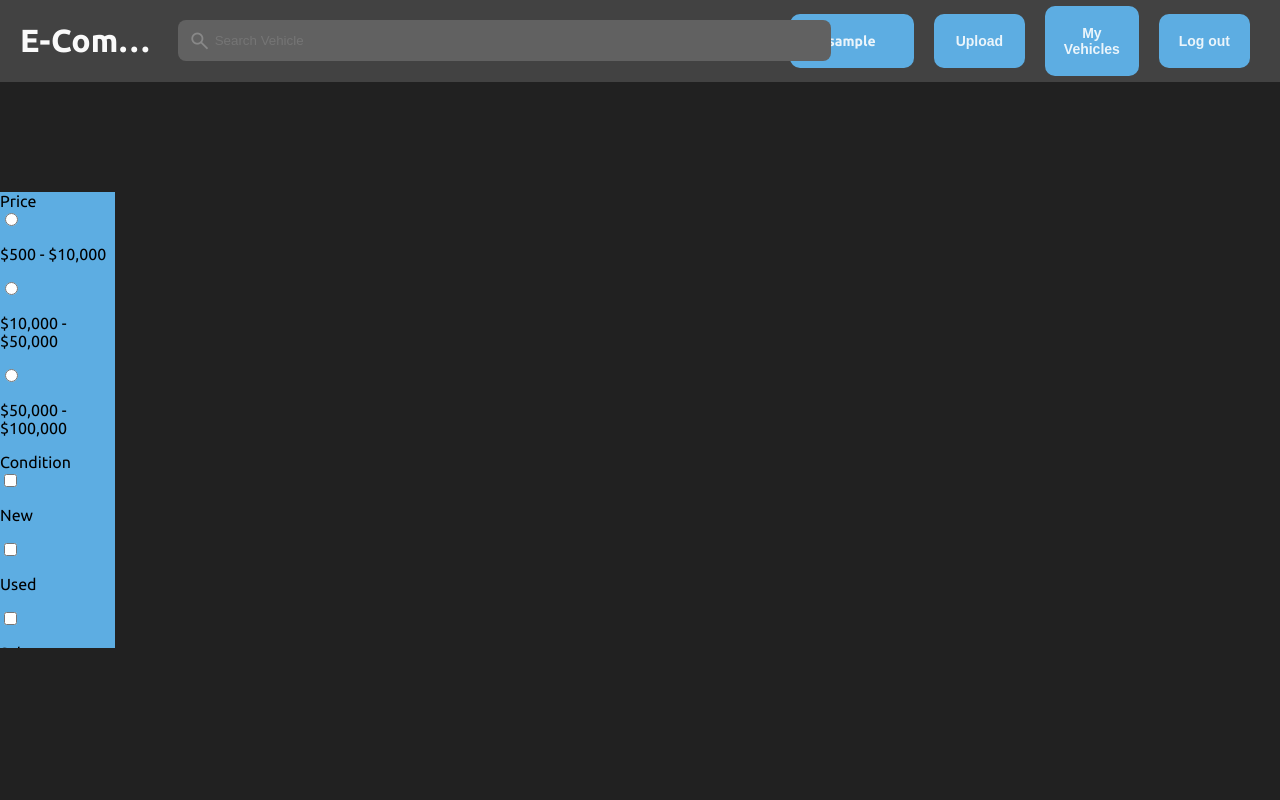
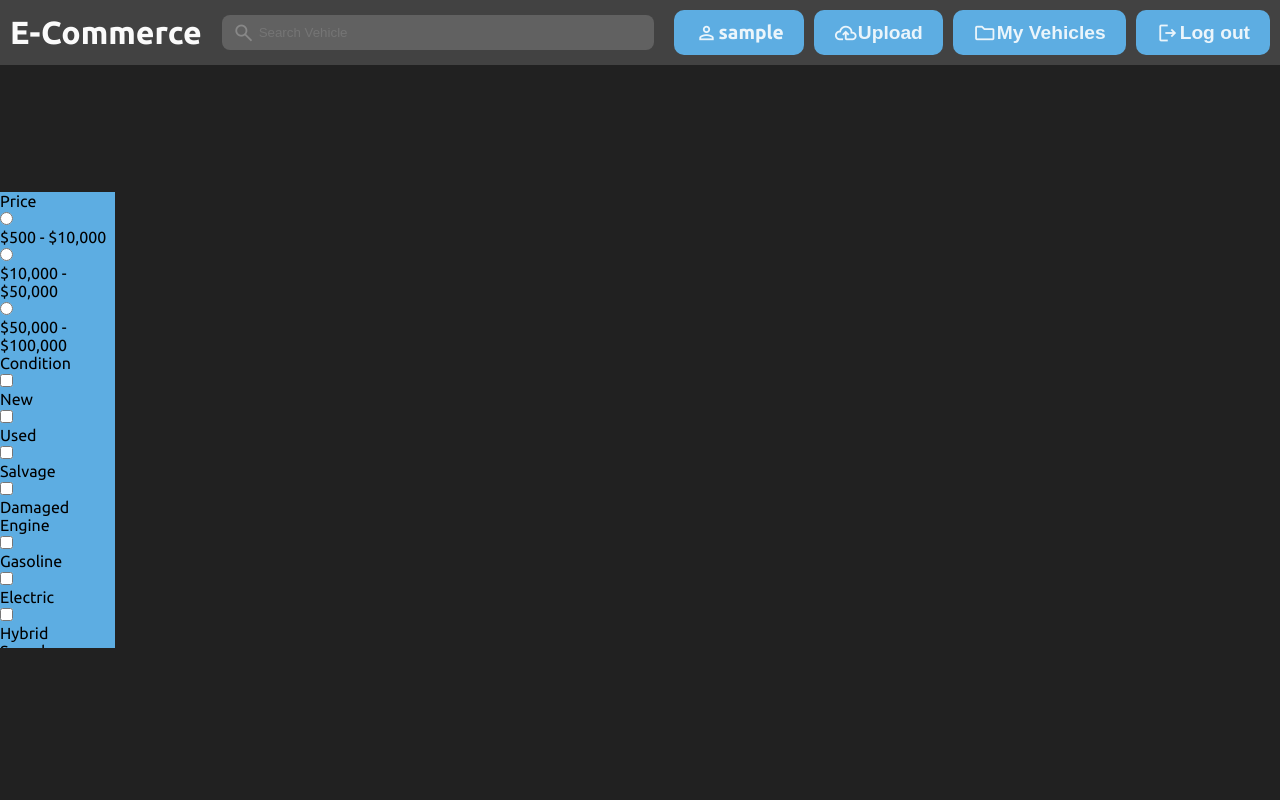
Before and after one commit to DeanWinchester01/ecommerceProject, a Flask app: template templates/page.html in a window 1280 px wide. Run offline with Flask 3, Linux system fonts and the light colour scheme; the template is opened without the code that fills it: most values are stand-ins (such as "Sample title", 1, 10 or a date in 2020).

Commit message:
Fixed header-right-buttons and searchbar positioning

```diff
--- a/static/css/page.css
+++ b/static/css/page.css
@@ -1,12 +1,20 @@
+* {
+    margin: 0;
+    padding: 0;
+    box-sizing: border-box;
+}
+
 .header {
     align-items: center;
     background-color: #424242;
     display: flex;
+    flex-wrap: nowrap; /* Prevents wrapping unless specified */
     height: auto;
     justify-content: space-between;
     box-sizing: border-box;
+    gap: 20px; /* Space between elements */
+    padding: 10px;
     overflow: hidden;
-    padding: 0 20px;
     width: 100%;
 }
 
@@ -19,9 +27,9 @@
 }
 
 .searchbar-container {
-    min-width: 250px;
+    flex-grow: 1; /* Allows the search bar to take available space */
+    max-width: 60%; /* Prevents it from becoming too wide */
     position: relative;
-    width: 60%;
 }
 
 .searchbar-icon {
@@ -49,29 +57,30 @@
 }
 
 #header-right {
+    display: flex;
     align-items: center;
-    display: flex;
-    flex-shrink: 0;
-    gap: 10px;
-    justify-content: flex-start;
+    gap: 10px; /* Spacing between buttons */
+    flex-shrink: 0; /* Prevents the buttons from shrinking */
 }
 
 .header-right-buttons {
-    align-content: center;
     background-color: #5dade2;
     border: none;
     border-radius: 10px;
     color: #ebf5fb;
-    font-size: 14px;
+    display: flex;
+    font-size: 1.2em;
     font-weight: 600;
-    margin-right: 10px;
-    padding: 4%;
+    height: 45px;
+    justify-content: center;
+    align-items: center;
     text-align: center;
-    white-space: normal;
-    width: 100px;
-    word-wrap: normal;
+    white-space: nowrap;
+    padding: 0 20px; /* Horizontal padding only */
+    line-height: 1;
 }
 
+/* Layout for Items */
 .layout {
     display: flex;
     flex-wrap: wrap;
@@ -104,6 +113,7 @@
     width: 100%;
 }
 
+/* Item View Modal */
 #itemview {
     visibility: hidden;
     padding: 20px;
@@ -160,6 +170,7 @@
     width: 80%;
 }
 
+/* Close Button */
 #close {
     background-color: #ec7063;
     border: none;
@@ -171,6 +182,7 @@
     z-index: 10;
 }
 
+/* Descriptor Styling */
 .descriptor {
     left: 50%;
     position: relative;
@@ -192,6 +204,7 @@
     font-weight: 600;
 }
 
+/* Delete Button */
 .delete {
     align-items: center;
     background-color: #ec7063;
@@ -208,11 +221,7 @@
     transform: translateX(-50%);
 }
 
-.descriptor {
-    left: 0;
-    top: 0;
-}
-
+/* Filter View */
 .filterview {
     background-color: #424242;
     display: grid;
--- a/static/css/style.css
+++ b/static/css/style.css
@@ -2,7 +2,6 @@ html, body {
     height: 100%;
     margin: 0;
     padding: 0;
-    width: 100%;
 }
 
 body {
--- a/static/java/mainpage.js
+++ b/static/java/mainpage.js
@@ -12,7 +12,7 @@ if (document.cookie.includes("email")){
     userLink.value += username
 
     if (isLoggedIn)
-        document.getElementById("welcome").textContent = "Welcome\n"+parts[1].split("=")[1]
+        document.getElementById("welcome").textContent = parts[1].split("=")[1]
 
     /*let links = document.getElementsByClassName("header-right-buttons sidemenu")
     for(let i = 0; i < links.length; i++){
--- a/static/java/pageloading.js
+++ b/static/java/pageloading.js
@@ -1,3 +1,4 @@
+var headerTitle = document.getElementById("header-title")
 var itemView = document.getElementById("itemview")
 var rightHeader = document.getElementById("header-right")
 var layout = document.getElementById("layout")
@@ -22,6 +23,7 @@ document.getElementById("welcome").textContent = cookies[1].split("=")[1]
 
 function ShowBackground(){
     itemView.style.visibility = "hidden"
+    headerTitle.style.filter = "none"
     rightHeader.style.filter = "none"
     layout.style.filter = "none"
     searchBar.style.filter = "none"
@@ -126,6 +128,7 @@ function ShowItem(vehicle) {
     img.src = "/static/images/" + vehicle["_id"] + ".png";
 
     itemView.style.visibility = "visible";
+    headerTitle.style.filter = "blur(10px)";
     rightHeader.style.filter = "blur(10px)";
     layout.style.filter = "blur(10px)";
     searchBar.style.filter = "blur(10px)";
--- a/templates/page.html
+++ b/templates/page.html
@@ -23,7 +23,7 @@
 </head>
 <body>
     <div class="header">
-        <h1>E-Commerce</h1>
+        <h1 id="header-title">E-Commerce</h1>
 
         <div class="searchbar-container">
             <span class="searchbar-icon material-symbols-outlined">search</span>
@@ -31,10 +31,18 @@
         </div>
 
         <div id="header-right">
-            <p class="header-right-buttons sidemenu" id="welcome">{{ username }}</p>
-            <button class="header-right-buttons sidemenu" id="upload" value="/upload">Upload</button>
-            <button class="header-right-buttons sidemenu" id="uploads" value="/page/">My Vehicles</button>
-            <button class="header-right-buttons sidemenu" id="Logout" value="/logout">Log out</button>
+            <p class="header-right-buttons sidemenu" id="welcome">
+                <span class="material-symbols-outlined">person</span> {{ username }}
+            </p>
+            <button class="header-right-buttons sidemenu" id="upload" value="/upload">
+                <span class="material-symbols-outlined">cloud_upload</span> Upload
+            </button>
+            <button class="header-right-buttons sidemenu" id="uploads" value="/page/">
+                <span class="material-symbols-outlined">folder</span> My Vehicles
+            </button>
+            <button class="header-right-buttons sidemenu" id="Logout" value="/logout">
+                <span class="material-symbols-outlined">logout</span> Log out
+            </button>
         </div>
     </div>
 
--- a/templates/userpage.html
+++ b/templates/userpage.html
@@ -26,7 +26,7 @@
 </head>
 <body>
     <div class="header">
-        <h1>E-Commerce</h1>
+        <h1 id="header-title">E-Commerce</h1>
         <div class="searchbar-container">
             <span class="searchbar-icon material-symbols-outlined">search</span>
             <input id="searchbar" type="text" placeholder="Search Vehicle"></input>
```
